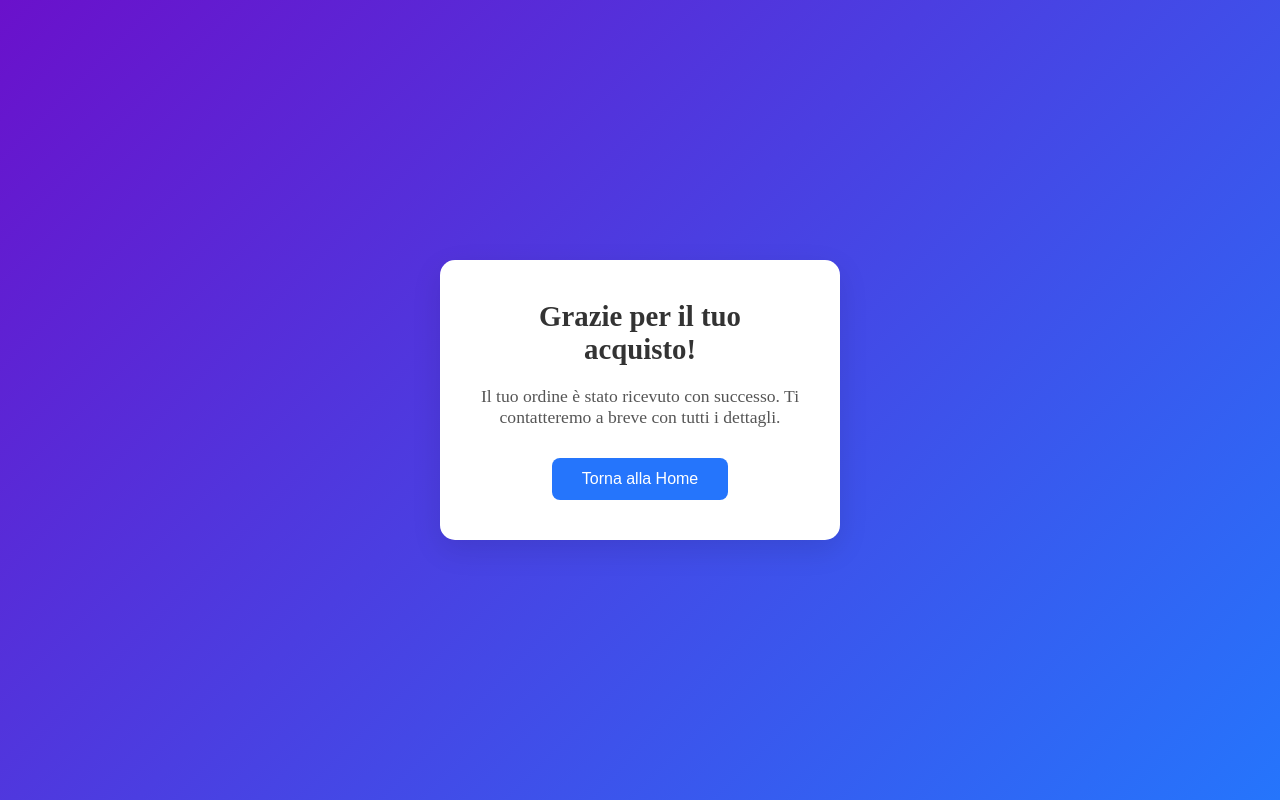
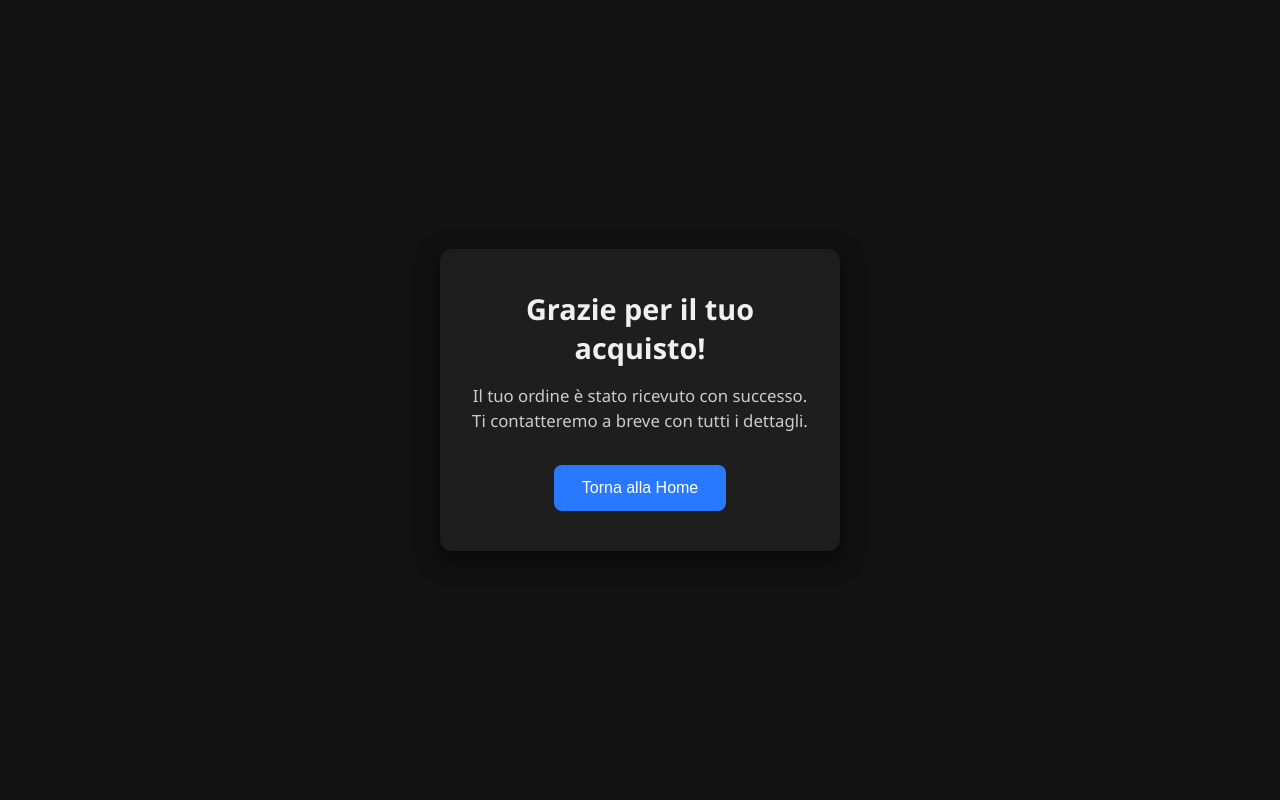
Before and after one commit to BraHKet/MentoraLP, a React (Create React App) app: page /purch-red in a window 1280 px wide. Built offline with nearby package versions, Linux system fonts and the light colour scheme.

Commit message:
17 commit

```diff
--- a/src/components/PurchRedirect.js
+++ b/src/components/PurchRedirect.js
@@ -28,36 +28,39 @@ function PurchRedirect() {
 const styles = {
   container: {
     minHeight: '100vh',
-    background: 'linear-gradient(135deg, #6a11cb 0%, #2575fc 100%)',
+    backgroundColor: '#121212',
     display: 'flex',
     justifyContent: 'center',
     alignItems: 'center',
     padding: '20px',
+    fontFamily: "'Segoe UI', Tahoma, Geneva, Verdana, sans-serif",
   },
   card: {
-    backgroundColor: '#fff',
-    borderRadius: '15px',
-    padding: '40px',
+    backgroundColor: '#1e1e1e',
+    borderRadius: '12px',
+    padding: '40px 30px',
     maxWidth: '400px',
     width: '100%',
-    boxShadow: '0 10px 30px rgba(0,0,0,0.1)',
+    boxShadow: '0 8px 24px rgba(0, 0, 0, 0.7)',
     textAlign: 'center',
+    color: '#f0f0f0',
   },
   title: {
-    color: '#333',
-    marginBottom: '20px',
     fontSize: '1.8rem',
+    marginBottom: '16px',
+    fontWeight: '600',
   },
   text: {
-    color: '#555',
-    fontSize: '1.1rem',
-    marginBottom: '30px',
+    fontSize: '1.05rem',
+    lineHeight: '1.5',
+    marginBottom: '32px',
+    color: '#ccc',
   },
   button: {
-    backgroundColor: '#2575fc',
+    backgroundColor: '#2979ff',
     color: '#fff',
     border: 'none',
-    padding: '12px 30px',
+    padding: '14px 28px',
     borderRadius: '8px',
     fontSize: '1rem',
     cursor: 'pointer',
```
